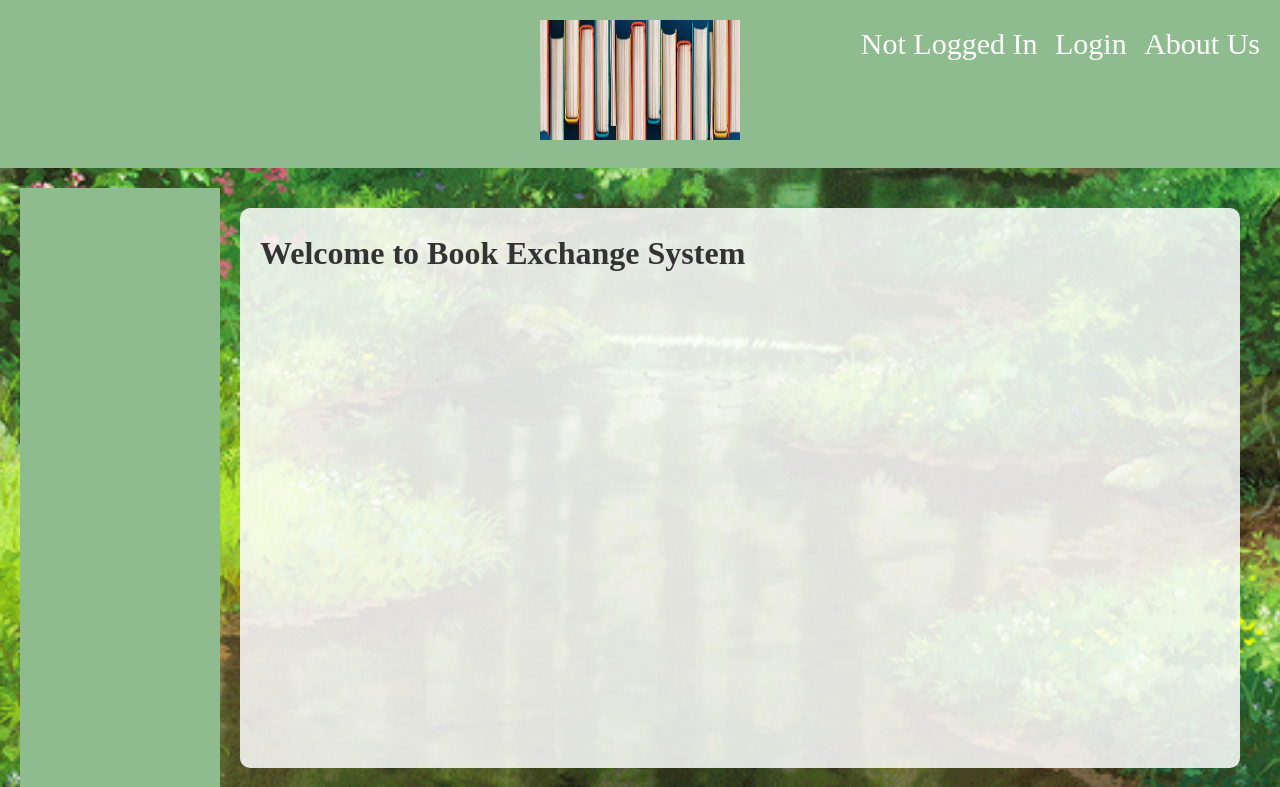
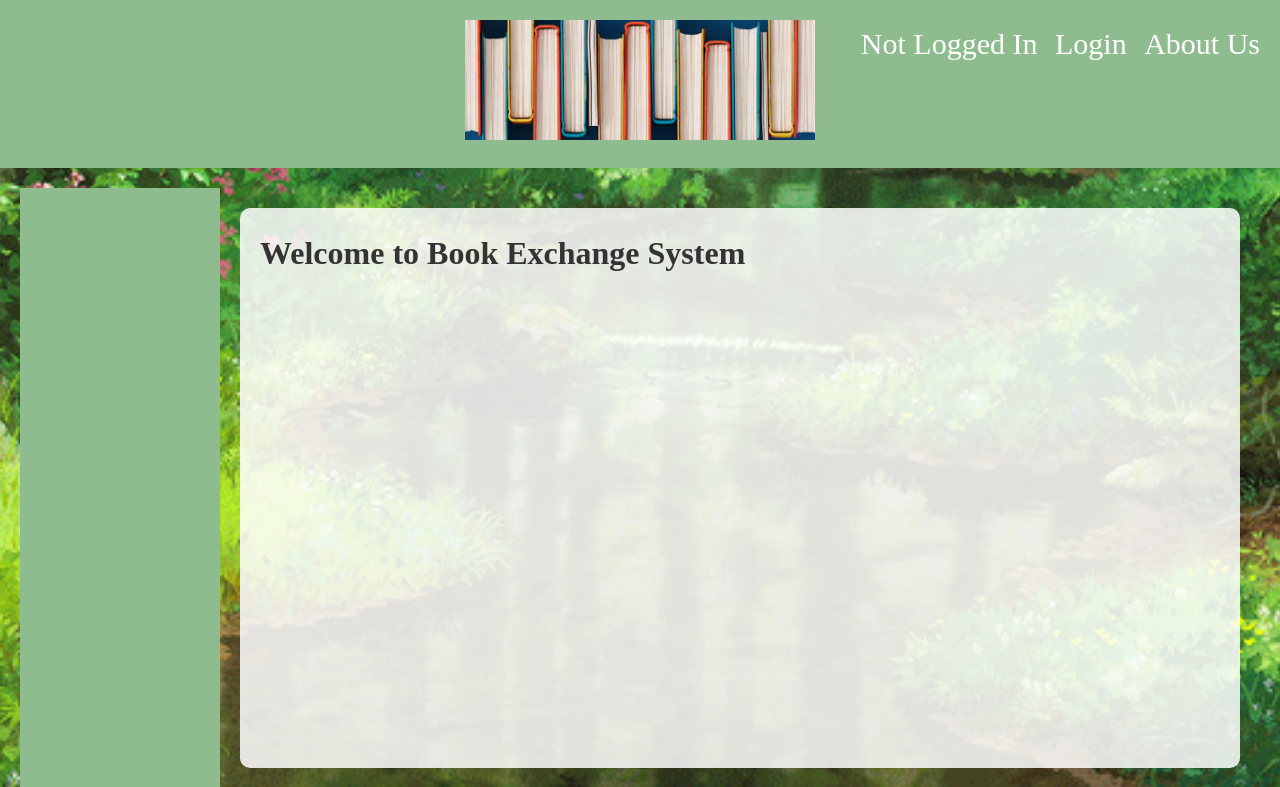
Before and after one commit to J3mm2/cs3337Project, a Django app: template CS3337S1/bookEx/bookEx/templates/bookMng/index.html in a window 1280 px wide. Shown: the top 787 px of the page. Run offline with Django 3.2, Linux system fonts and the light colour scheme; the template is opened without the code that fills it, so the values that code supplies are empty.

Commit message:
Update base.html

```diff
--- a/CS3337S1/bookEx/bookEx/templates/base.html
+++ b/CS3337S1/bookEx/bookEx/templates/base.html
@@ -68,7 +68,7 @@
         /* Banner Image */
         .banner img {
             height: 120px;
-            width: 200px;
+            width: 350px;
         }
 
         /* Sidebar and Content */
```
